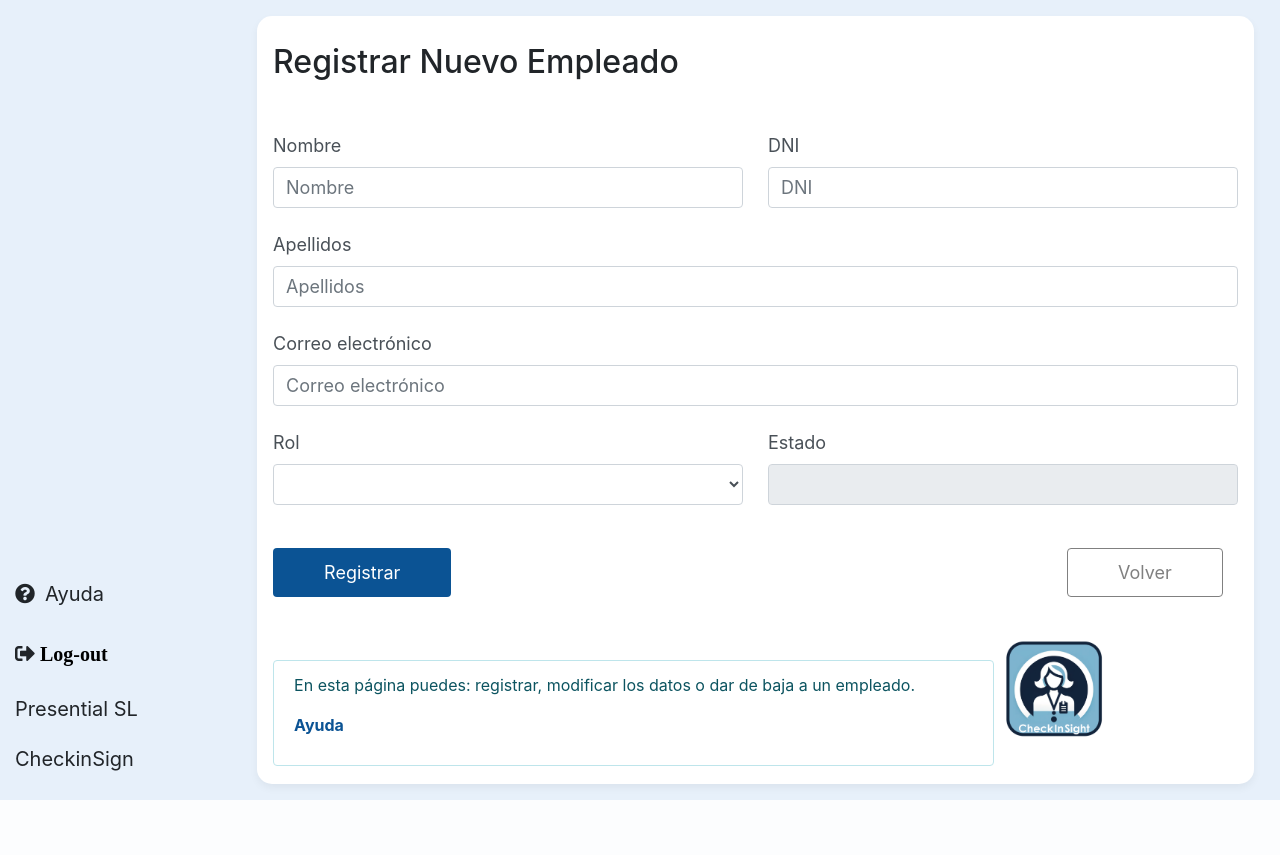
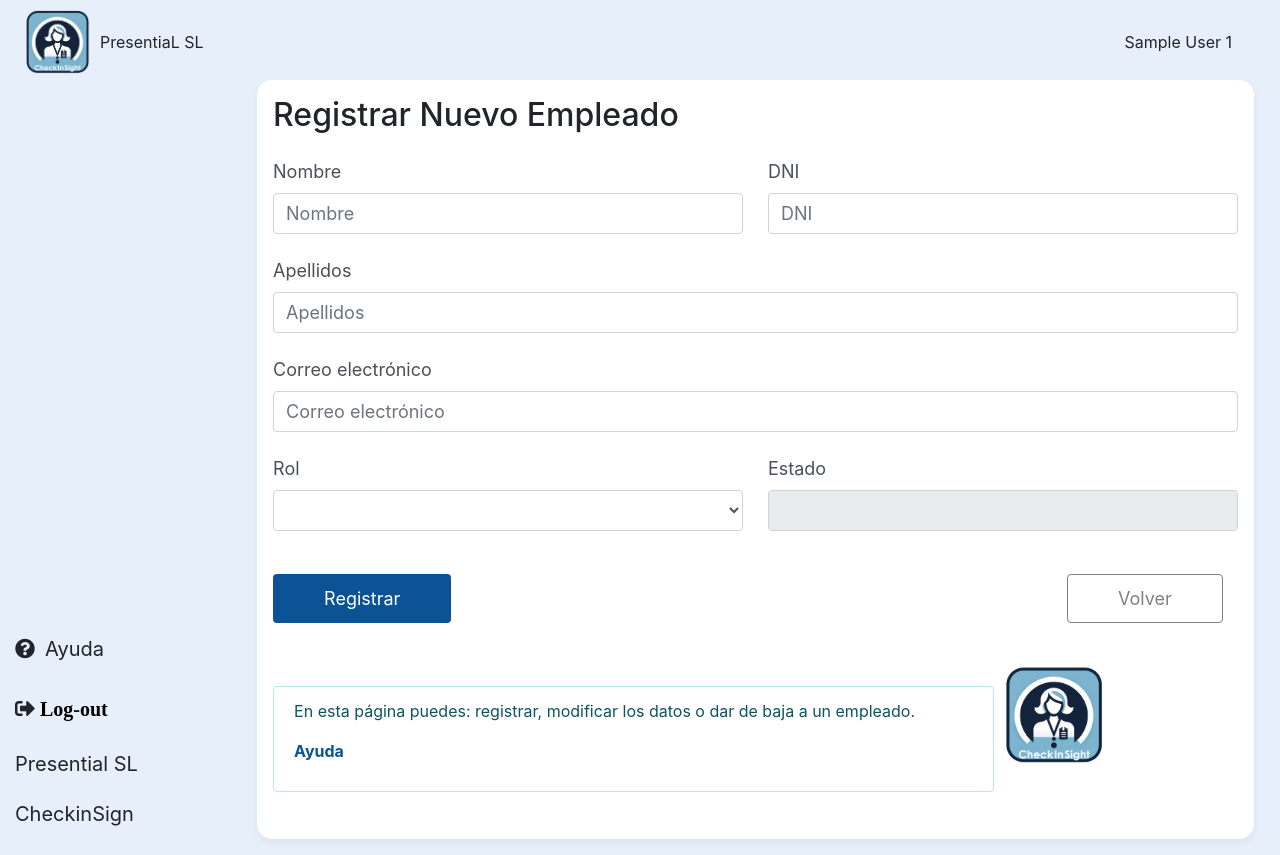
Before and after one commit to ivanderodrigorodrigo/Visitas, a PHP site: page /VISITAS/empleadoscrud in a window 1280 px wide. Before the commit the page ends 800 px from the top, so only its background shows below. Run offline with PHP 8.4, Linux system fonts and the light colour scheme; the visitor is signed in with stand-in values (Sample User, id 1); data comes from the database, SQL or seed files in the repository; some libraries are stand-ins or nearby versions.

Commit message:
Home y mejora crud empleados

```diff
--- a/app/views/content/empleados-view.php
+++ b/app/views/content/empleados-view.php
@@ -29,9 +29,7 @@
 <div class="col-md-10">
     <div class="rounded-box d-flex flex-column justify-content-center">
         <!-- Primera Fila: Título -->
-        <div class="formulario-seccion">
-            <h2 class="tituloEmpleados">Lista de Empleados</h2>
-        </div>
+        <h2>Lista de empleados</h2>
         <!-- Segunda fila: Input de búsqueda -->
         <div class="form-row formulario-seccion">
             <div class="input-group d-flex justify-content-between align-items-center mx-2">
--- a/app/views/content/empleadosCRUD-view.php
+++ b/app/views/content/empleadosCRUD-view.php
@@ -41,9 +41,7 @@
 <form class="col-md-10" id="formulario" method="post" action="">
     <div class="rounded-box d-flex flex-column justify-content-center">
     <!-- Título -->
-    <div class="formulario-seccion">
-        <h2 class="tituloEmpleados"><?php echo $details ? 'Editar Empleado' : 'Registrar Nuevo Empleado'; ?></h2>
-    </div>
+    <h2><?php echo $details ? 'Editar Empleado' : 'Registrar Nuevo Empleado'; ?></h2>
     <!-- Número de empleado por si se debe modificar. -->
     <div class="formulario-seccion">
         <input
--- a/app/views/content/login-view.php
+++ b/app/views/content/login-view.php
@@ -37,7 +37,7 @@
         <a href="<?php echo APP_URL ?>changePassword">Recuperar contraseña</a>
     </div>
 
-    <a href="http://www.presentialsl.com" class="presential-link" target="_blank">PresentiaL SL</a>
+    <a class="presential-link" target="_blank">PresentiaL SL</a>
 
     <div class="footer-links">
         <a href="#">Ayuda</a>
--- a/app/views/css/style.css
+++ b/app/views/css/style.css
@@ -1,8 +1,19 @@
 
-body, .menu-lateral {
+body {
     background-color: #e7f0fa; /* Color de fondo azul claro para la página */
     padding-left: 15px;
   }
+
+  .menu-lateral{
+    padding-left: 15px;
+    padding-top: 20px;
+  }
+
+  header{
+    margin-bottom: -20px;
+  }
+
+
   .rounded-box {
       border-radius: 15px;
       background-color: white;
@@ -139,8 +150,9 @@
 
   /* Ajustes de layout para evitar scroll */
   body, html, .container-fluid, .row, .menu-lateral, .col-md-10 {
-    height: 100vh; /* Altura completa de la ventana */
-    overflow: hidden; /* Evitar scroll */
+    min-height: 50vh; /* Altura completa de la ventana */
+    overflow-y: auto;
+    overflow-x: hidden;
   }
 
   /* Asegurarse de que el contenido interno sea scrollable si es necesario */
@@ -542,6 +554,57 @@
 }
 
 .img-nav{
-  max-width: 50px;
+  max-width: 65px;
   margin: 10px;
 }
+
+.input-newRol{
+  width: 75%;
+  height: 40px; /* Ajusta la altura según sea necesario */
+  margin-right: 5px; /* Espacio entre el input y el botón */
+}
+
+.btn-newRol{
+  width: 25%;
+  height: 40px; /* Ajusta la altura según sea necesario */
+  padding-left: 30px;
+  padding-right: 30px;
+  margin: 20px;
+  background-color: #0b5394;
+  color: white;
+  display: flex;
+  align-items: center;
+  justify-content: center;
+  text-align: center;
+}
+
+.imagen_home{
+  width: 100%; /* Ancho del contenedor */
+  height: 750px; /* Altura del contenedor (puedes ajustarlo según necesites) */
+  background-size: cover; /* La imagen se ajustará para cubrir todo el contenedor */
+  background-position: center; /* La imagen se centrará dentro del contenedor */
+  background-repeat: no-repeat; /* Evita que la imagen se repita */
+}
+
+.nav_home {
+  padding: 0px;
+  height: 50px;
+}
+
+.nav_home a {
+  text-decoration: none; /* Opcional: elimina el subrayado del enlace */
+  border: 3px solid transparent; /* Establece un borde transparente para evitar saltos en la página al aplicar el borde en hover */
+  align-items: center;
+  text-size-adjust: auto;
+  color: #0b5394;
+}
+.nav_home i {
+  border: 3px solid transparent; /* Establece un borde transparente para evitar saltos en la página al aplicar el borde en hover */
+  align-items: center;
+  color: #0b5394;
+}
+
+.nav_home a:hover, a:hover i {
+  background-color: #407f9e; /* Color y tamaño del borde al pasar el ratón por encima */
+  color: white;
+}
--- a/app/views/global/header.php
+++ b/app/views/global/header.php
@@ -1,4 +1,7 @@
-<header>
-    <div class="nav_header">
+<div class="d-flex justify-content-left align-items-center w-50">
+    <img class="img-nav" src="<?php echo APP_URL; ?>app/views/img/Logo CheckInSight.png" alt="Logo de la empresa"> </img>
+    <div class="d-flex justify-content-end align-items-center"> PresentiaL SL
     </div>
-</header>
+</div>
+<div class="d-flex justify-content-end align-items-center w-50 pr-5"> <?php echo $_SESSION['user_name'].' '.$_SESSION['user_surname']; ?>
+</div>
--- a/config/app.php
+++ b/config/app.php
@@ -5,4 +5,4 @@
 	const APP_SESSION_NAME="VISITAS";
 
 	//Número de filas a mostrar en la tabla
-	const FILAS_TABLA = 8;
+	const FILAS_TABLA = 7;
--- a/index.php
+++ b/index.php
@@ -42,12 +42,30 @@
             case "403":
                 require_once $vista;
                 break;
+            case "home": ?>
+                <main class="d-flex flex-column">
+                    <header class="d-flex">
+                        <div class="col-10 d-flex justify-content-between align-items-center pl-5">
+                            <?php
+                                require_once "./app/views/global/header.php";
+                            ?>
+                        </div>
+                    </header>
+                    <div class="row flex-grow-1">
+                        <?php
+                            require_once $vista;
+                            break;
+                        ?>
+                    </div>
+                </main>
+            <?php
+
             //RESTO DE PAGINAS UTILIZAN EL HEADER Y NAV
             default:
 
             ?>
             <main class=" d-flex flex-column">
-                <header>
+                        <header class="d-flex d-flex justify-content-between align-items-center w-100">
                             <?php
                                 require_once "./app/views/global/header.php";
                             ?>
```
Also changed, not shown: app/views/content/home-view.php (added, +23 -0 lines), app/views/content/rolespermisos-view.php (+5 -7 lines), app/views/img/fondo_home.png (added), app/views/img/imagenlogin.png (added). Lines whose indentation alone changed are shown as unchanged.
